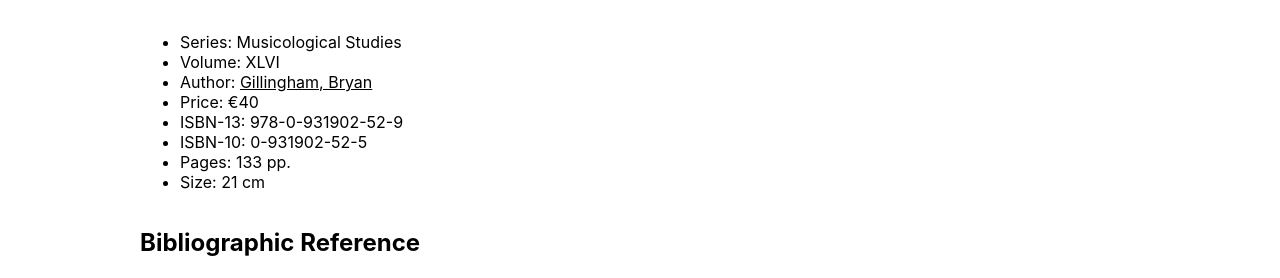
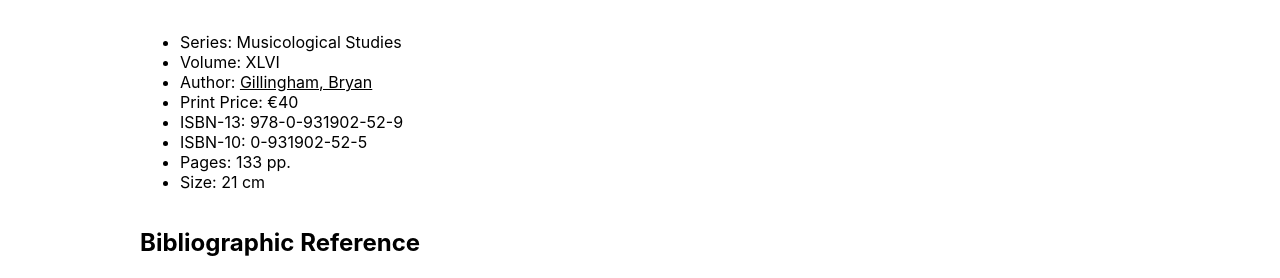
Before and after one commit to medieval-music/website, a Jekyll site: the page built from books/studies/978-0-931902-52-9.md, in a window 1280 px wide. Shown: the part 174-452 px from the top of the page. Built offline with Jekyll 4.4.1, drawn with Linux system fonts in a browser that asks for light colours.

Commit message:
Update book.html

```diff
--- a/_layouts/book.html
+++ b/_layouts/book.html
@@ -38,7 +38,7 @@ layout: default
 					{% endfor %}
 				</li>
 			{% endif %}
-			<li>Price: &euro;{{ page.price }}</li>
+			<li>Print Price: &euro;{{ page.price }}</li>
 			{% if page.isbn10 %}
 				<li>ISBN-13: {{ page.isbn13 }}</li>
 				<li>ISBN-10: {{ page.isbn10 }}</li>
```
